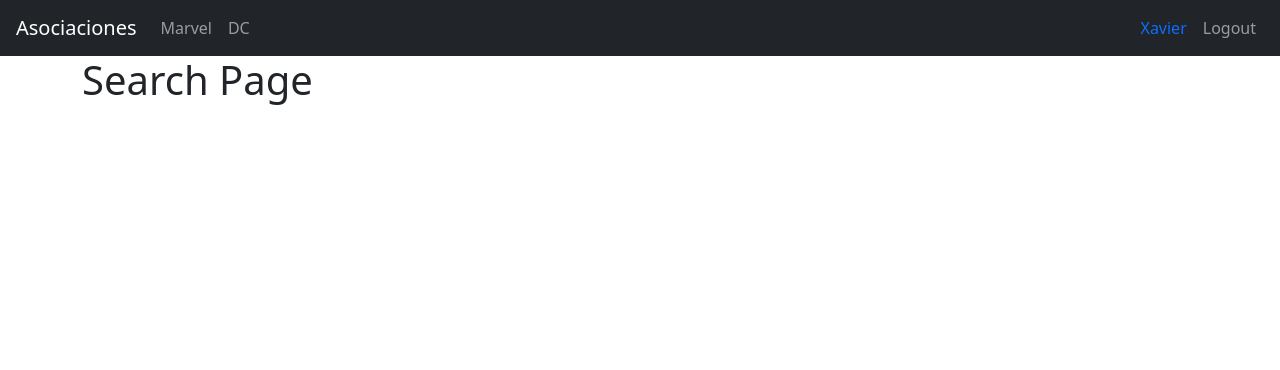
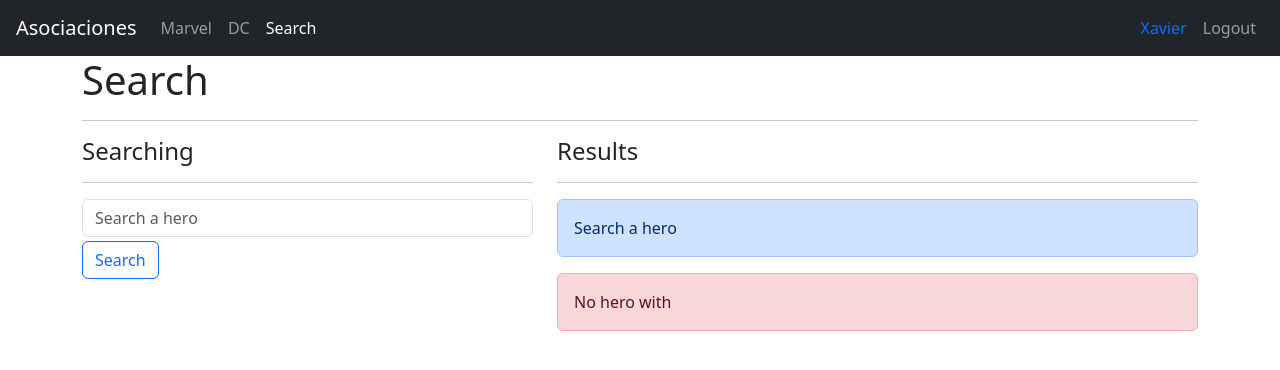
Before and after one commit to feixes/heroes-spa, a React (Vite) app: page /search in a window 1280 px wide. Shown: the top 370 px of the page. Built offline with nearby package versions, Linux system fonts and the light colour scheme.

Commit message:
search function

```diff
--- a/index.html
+++ b/index.html
@@ -4,7 +4,13 @@
     <meta charset="UTF-8" />
     <link rel="icon" type="image/svg+xml" href="/vite.svg" />
     <meta name="viewport" content="width=device-width, initial-scale=1.0" />
-    <link href="https://cdn.jsdelivr.net/npm/bootstrap@5.3.2/dist/css/bootstrap.min.css" rel="stylesheet" integrity="sha384-T3c6CoIi6uLrA9TneNEoa7RxnatzjcDSCmG1MXxSR1GAsXEV/Dwwykc2MPK8M2HN" crossorigin="anonymous">
+    <link href="https://cdn.jsdelivr.net/npm/bootstrap@5.3.2/dist/css/bootstrap.min.css"
+          rel="stylesheet" integrity="sha384-T3c6CoIi6uLrA9TneNEoa7RxnatzjcDSCmG1MXxSR1GAsXEV/Dwwykc2MPK8M2HN"
+          crossorigin="anonymous">
+    <link
+    rel="stylesheet"
+    href="https://cdnjs.cloudflare.com/ajax/libs/animate.css/4.1.1/animate.min.css"
+    />
     <title>Vite + React</title>
   </head>
   <body>
--- a/package.json
+++ b/package.json
@@ -10,6 +10,7 @@
     "preview": "vite preview"
   },
   "dependencies": {
+    "query-string": "^8.1.0",
     "react": "^18.2.0",
     "react-dom": "^18.2.0",
     "react-router-dom": "^6.18.0"
--- a/src/heroes/components/HeroCard.jsx
+++ b/src/heroes/components/HeroCard.jsx
@@ -25,7 +25,7 @@
     const heroUrl = `/assets/heroes/${id}.jpg`
 
     return (
-        <div className="col">
+        <div className="col animate__animated animate__fadeIn">
             <div className="card">
                 <div className="row no-gutters">
 
--- a/src/heroes/components/HeroList.jsx
+++ b/src/heroes/components/HeroList.jsx
@@ -1,11 +1,12 @@
 
+import { useMemo } from "react"
 import { getHeroesByPublisher } from "../helpers"
 import { HeroCard } from "./HeroCard"
 
 export const HeroList = ({ publisher }) => {
 
 
-    const heroes = getHeroesByPublisher(publisher)
+    const heroes = useMemo(() => getHeroesByPublisher(publisher), [publisher])
 
     return (
 
--- /dev/null
+++ b/src/heroes/helpers/getHeroesByName.js
@@ -0,0 +1,15 @@
+import { heroes } from "../data/heroes"
+
+
+export const getHeroesByName = (name = '') => {
+    name = name.toLowerCase().trim()
+
+    if (name.length === 0) return []
+
+
+    return heroes.filter(
+        hero => hero.superhero.toLowerCase().includes(name)
+    )
+
+
+}
--- a/src/heroes/helpers/index.js
+++ b/src/heroes/helpers/index.js
@@ -1,2 +1,3 @@
 export * from './getHeroesByPublisher'
 export * from './getHeroById'
+export * from './getHeroesByName'
--- a/src/heroes/pages/HeroPage.jsx
+++ b/src/heroes/pages/HeroPage.jsx
@@ -25,7 +25,7 @@
     return (
         <div className="row mt-5">
             <div className="col-4">
-                <img className="img-thumbnail" src={heroUrl} alt={hero.superhero} />
+                <img className="img-thumbnail animate__animated animate__fadeInLeft" src={heroUrl} alt={hero.superhero} />
             </div>
 
             <div className="col-8">
--- a/src/heroes/pages/SearchPage.jsx
+++ b/src/heroes/pages/SearchPage.jsx
@@ -1,9 +1,76 @@
+import { useLocation, useNavigate } from "react-router-dom"
+import { useForm } from "../../hooks/useForm"
+import { HeroCard } from "../components"
+import queryString from "query-string"
+import { getHeroesByName } from "../helpers"
 
 
 export const SearchPage = () => {
+
+    const navigate = useNavigate()
+
+    const location = useLocation()
+
+    const { q = '' } = queryString.parse(location.search)
+
+    const heroes = getHeroesByName(q)
+
+    const { searchText, onInputChange } = useForm({
+        searchText: ''
+    })
+
+    const onSearchSubmit = (event) => {
+        event.preventDefault()
+
+        if (searchText.trim().length <= 1) return
+
+        navigate(`?q=${searchText}`)
+    }
+
+
     return (
         <>
-            <h1>Search Page</h1>
+            <h1>Search</h1>
+            <hr />
+
+            <div className="row">
+                <div className="col-5">
+                    <h4>Searching</h4>
+                    <hr />
+                    <form onSubmit={onSearchSubmit}>
+                        <input
+                            type="text"
+                            placeholder="Search a hero"
+                            className="form-control"
+                            name="searchText"
+                            autoComplete="off"
+                            value={searchText}
+                            onChange={onInputChange}
+                        />
+                        <button className="btn btn-outline-primary mt-1">
+                            Search
+                        </button>
+                    </form>
+                </div>
+
+
+
+                <div className="col-7">
+                    <h4>Results</h4>
+                    <hr />
+                    <div className="alert alert-primary">
+                        Search a hero
+                    </div>
+
+                    <div className="alert alert-danger">
+                        No hero with <b>{q}</b>
+                    </div>
+
+                    {
+                        heroes.map(hero => <HeroCard key={hero.id} {...hero} />)
+                    }
+                </div>
+            </div>
         </>
     )
 }
--- /dev/null
+++ b/src/hooks/useForm.js
@@ -0,0 +1,26 @@
+
+import { useState } from 'react';
+
+export const useForm = (initialForm = {}) => {
+
+    const [formState, setFormState] = useState(initialForm);
+
+    const onInputChange = ({ target }) => {
+        const { name, value } = target;
+        setFormState({
+            ...formState,
+            [name]: value
+        });
+    }
+
+    const onResetForm = () => {
+        setFormState(initialForm);
+    }
+
+    return {
+        ...formState,
+        formState,
+        onInputChange,
+        onResetForm,
+    }
+}
--- a/src/ui/components/Navbar.jsx
+++ b/src/ui/components/Navbar.jsx
@@ -38,6 +38,13 @@
                     >
                         DC
                     </NavLink>
+
+                    <NavLink
+                        className={({ isActive }) => `nav-item nav-link ${isActive ? 'active' : ''}`}
+                        to="/search"
+                    >
+                        Search
+                    </NavLink>
                 </div>
             </div>
 
```
Also changed, not shown: 1 other file (tests, documents, lock files or other folders).
